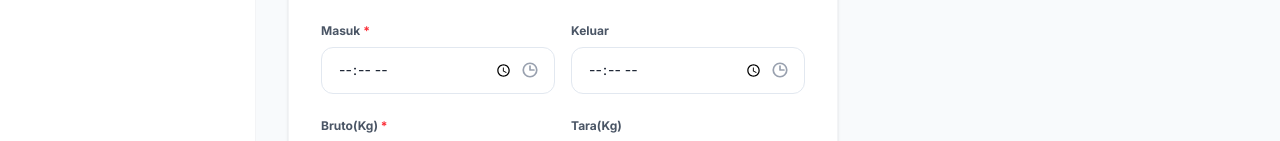
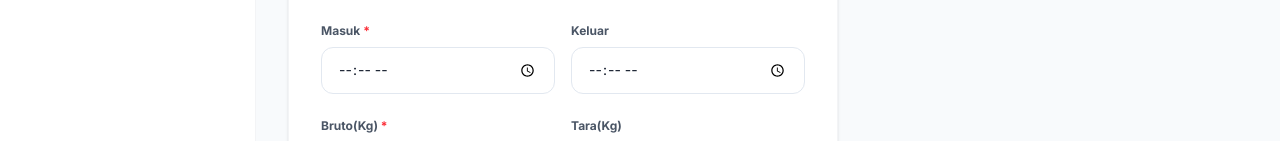
Before and after one commit to Panjiiiiiii/sugar_measurer, a Next.js app: page /1/timbangan/add in a window 1280 px wide. Shown: the part 509-650 px from the top of the page. Built offline with nearby package versions, Linux system fonts and the light colour scheme.

Commit message:
UI: Remove duplicate icons in time inputs

```diff
--- a/app/[role]/timbangan/add/page.tsx
+++ b/app/[role]/timbangan/add/page.tsx
@@ -114,7 +114,6 @@ export default function InputTimbanganPage() {
                   required
                   type="time"
                   placeholder="00:00"
-                  icon={<Clock size={18} weight="bold" />}
                   value={formData.jamMasuk}
                   onChange={(e) => setFormData({ ...formData, jamMasuk: e.target.value })}
                 />
@@ -122,7 +121,6 @@ export default function InputTimbanganPage() {
                   label="Keluar"
                   type="time"
                   placeholder="00:00"
-                  icon={<Clock size={18} weight="bold" />}
                   value={formData.jamKeluar}
                   onChange={(e) => setFormData({ ...formData, jamKeluar: e.target.value })}
                 />
```
